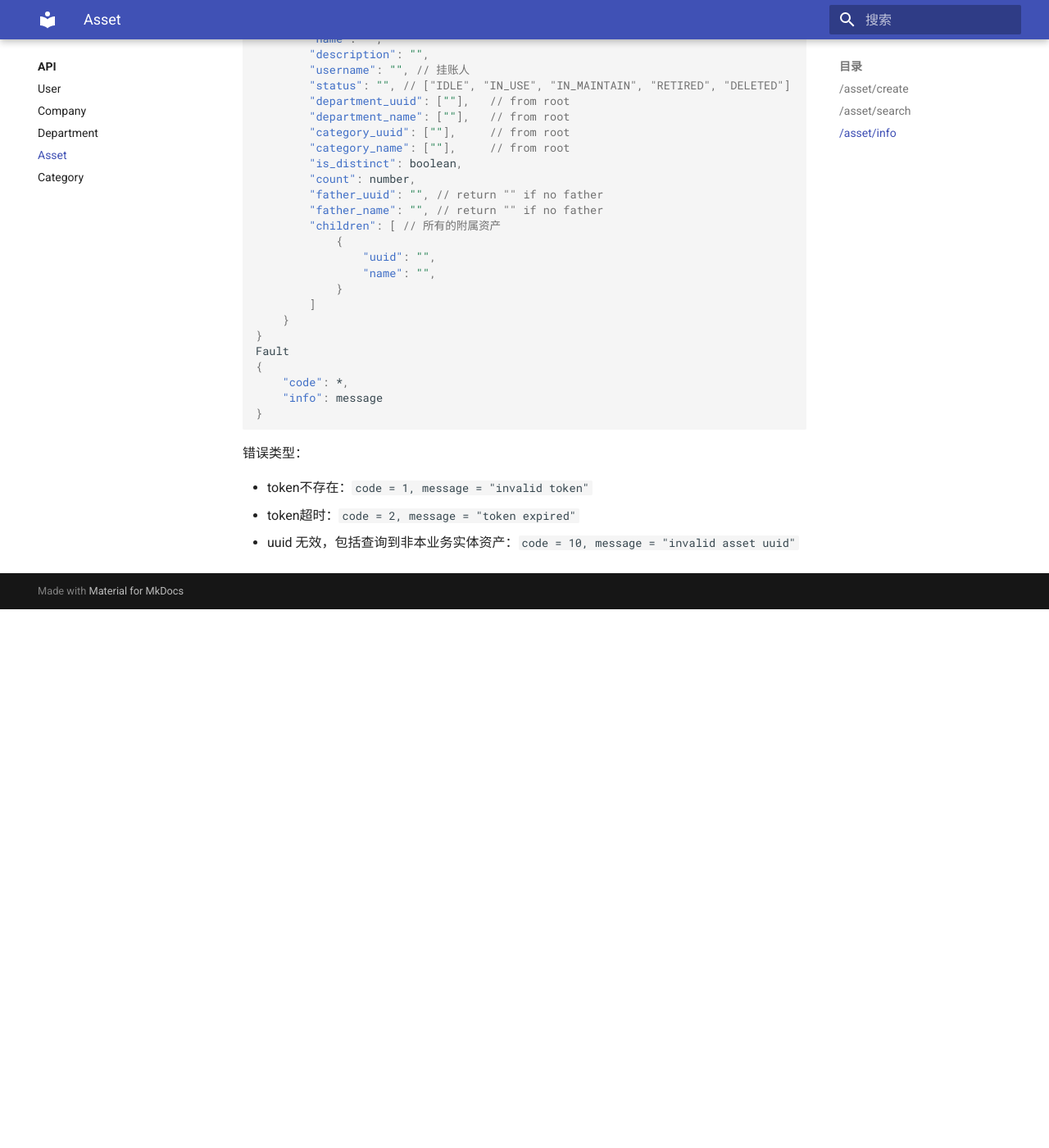
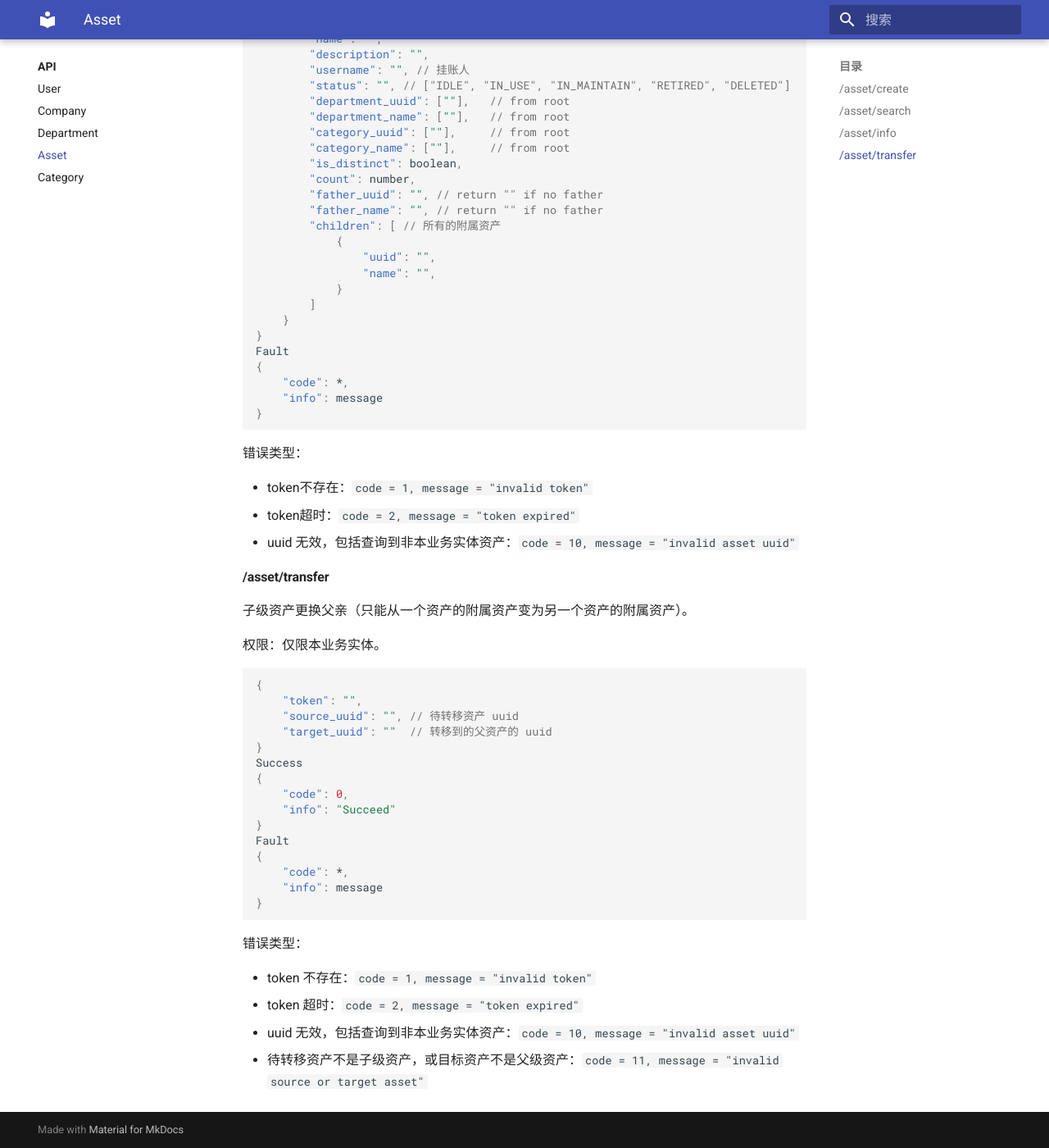
Before and after one commit to kuritas/asseta-docs, an MkDocs documentation site: the page built from docs/API/asset.md, in a window 1280 px wide and 1400 px high, scrolled down 2579 px. Shown: the whole window at 82% size. Built offline with MkDocs 1.6.1 and Material for MkDocs 9.7.7, drawn with Linux system fonts in a browser that asks for light colours; before the commit the page ends 3322 px from its top, so only the background shows below that.

Commit message:
Add asset/transfer

````diff
--- a/docs/API/asset.md
+++ b/docs/API/asset.md
@@ -154,3 +154,34 @@ Fault
 * token不存在：`code = 1, message = "invalid token"`
 * token超时：`code = 2, message = "token expired"`
 * uuid 无效，包括查询到非本业务实体资产：`code = 10, message = "invalid asset uuid"`
+
+#### /asset/transfer
+
+子级资产更换父亲（只能从一个资产的附属资产变为另一个资产的附属资产）。
+
+权限：仅限本业务实体。
+
+```json
+{
+    "token": "",
+    "source_uuid": "", // 待转移资产 uuid
+    "target_uuid": ""  // 转移到的父资产的 uuid
+}
+Success
+{
+    "code": 0,
+    "info": "Succeed"
+}
+Fault
+{
+    "code": *,
+    "info": message
+}
+```
+
+错误类型：
+
+- token 不存在：`code = 1, message = "invalid token"`
+- token 超时：`code = 2, message = "token expired"`
+- uuid 无效，包括查询到非本业务实体资产：`code = 10, message = "invalid asset uuid"`
+- 待转移资产不是子级资产，或目标资产不是父级资产：`code = 11, message = "invalid source or target asset"`
````
